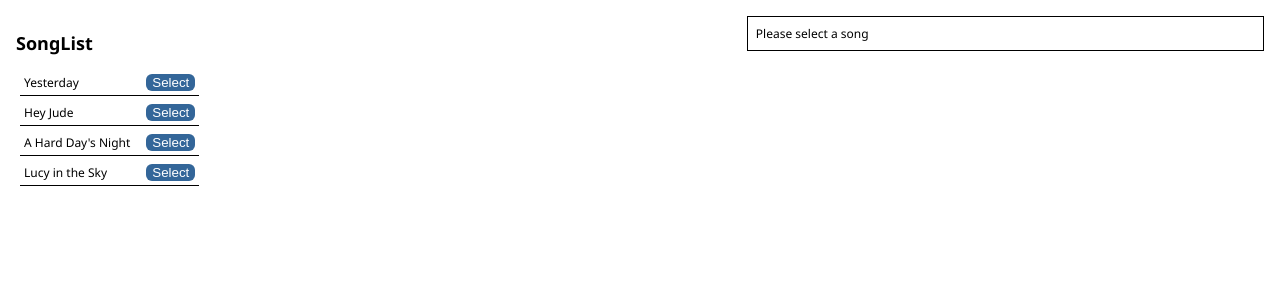
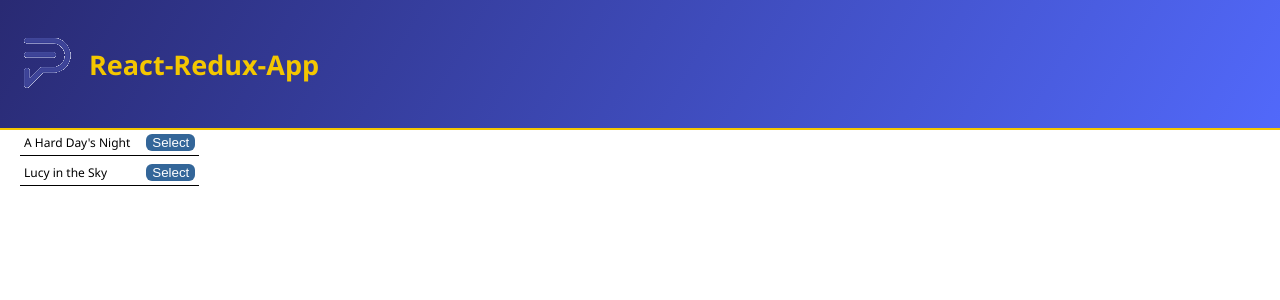
Before and after one commit to emir91/redux-app, a React (Create React App) app: page / in a window 1280 px wide. Shown: the top 300 px of the page. Built offline with nearby package versions, Linux system fonts and the light colour scheme.

Commit message:
Create AppHeader component and style it

```diff
--- a/src/App.js
+++ b/src/App.js
@@ -1,9 +1,11 @@
+import AppHeader from './components/AppHeader';
 import SongList from './components/SongList';
 import SongDetail from './components/SongDetail';
 
 const App = () => {
     return (
         <div>
+            <AppHeader />
             <div className="left">
                  <SongList />
             </div>
--- /dev/null
+++ b/src/assets/styles/header.css
@@ -0,0 +1,21 @@
+header {
+  position: fixed;
+  top: 0;
+  left: 0;
+  width: 100%;
+  height: 10vh;
+  padding: 2em;
+  background: linear-gradient(300deg, #536bff 0, #292a73);
+  border-bottom: 2px solid #f4c700;
+}
+
+.wrapper {
+  display: flex;
+  align-items: center;
+}
+
+.title {
+  margin-left: 1em;
+  font-size: 1.5em;
+  color: #f4c700;
+}
--- /dev/null
+++ b/src/components/AppHeader.js
@@ -0,0 +1,18 @@
+import logo from '../assets/images/paragon.png';
+
+const AppHeader = () => {
+    return (
+        <header>
+            <div className="wrapper">
+                <div className="logo">
+                    <img src={logo} alt="logo" />
+                </div>
+                <div className="title">
+                    <h2>React-Redux-App</h2>
+                </div>
+            </div>
+        </header>
+    )
+}
+
+export default AppHeader;
--- a/src/index.js
+++ b/src/index.js
@@ -3,6 +3,7 @@ import { render } from 'react-dom';
 import { Provider } from 'react-redux';
 import { createStore } from 'redux';
 import './index.css';
+import './assets/styles/header.css'
 import App from './App';
 
 import reducers from './reducers';
```
Also changed, not shown: src/assets/images/paragon.png (added).
